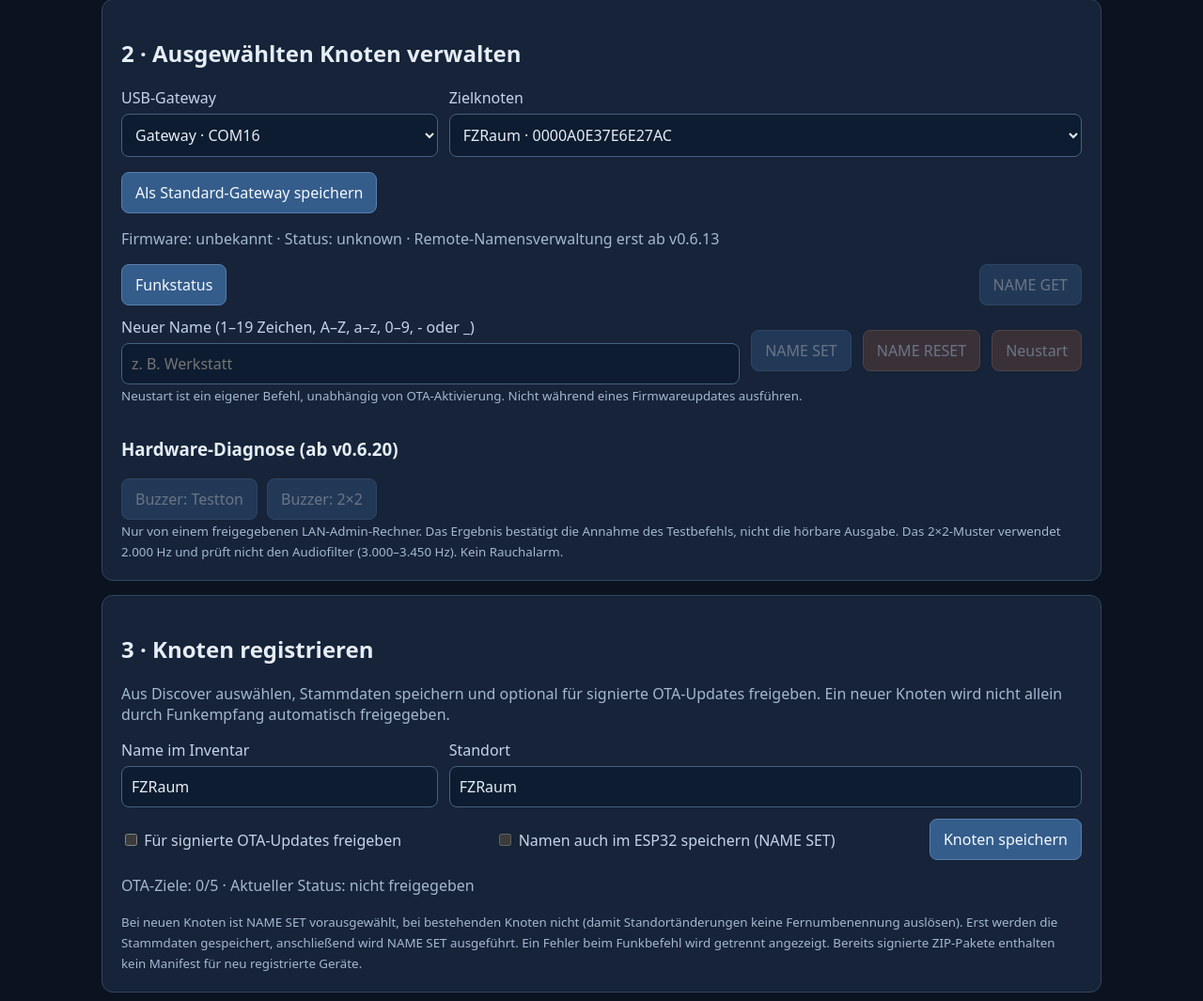
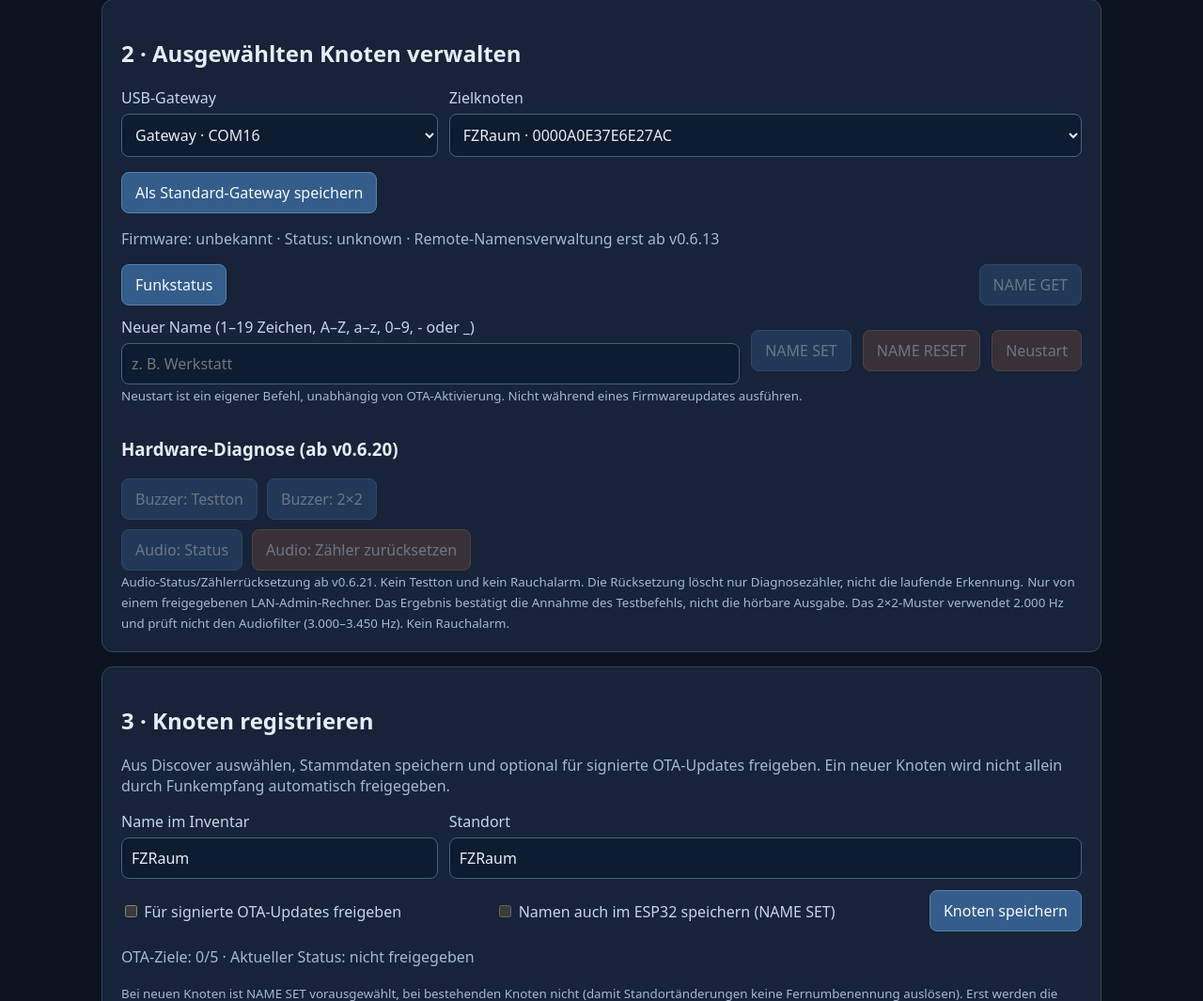
Before and after one commit to lexxi/smoke-listener-mesh, a Flask app: page /nodes in a window 1280 px wide. Shown: the part 696-1761 px from the top of the page at 94% size. Run offline with Flask 3, Linux system fonts and the light colour scheme; data that the repository does not hold is empty.

Commit message:
web: add audio status and diagnostic counter reset buttons to regular nodes view

```diff
--- a/web/templates/nodes.html
+++ b/web/templates/nodes.html
@@ -41,6 +41,11 @@ tr.pick{cursor:pointer}tr.pick:hover{background:#20324b}tr.selected{background:#
 <div class="row" style="margin-top:16px"><h3>Hardware-Diagnose (ab v0.6.20)</h3></div>
 <div class="row" style="justify-content:flex-start;gap:10px"><button id="buzzer-test" type="button">Buzzer: Testton</button>
 <button id="buzzer-2x2" type="button">Buzzer: 2×2</button></div>
+<div class="row" style="justify-content:flex-start;gap:10px;margin-top:10px">
+<button id="audio-status" type="button">Audio: Status</button>
+<button id="audio-reset" type="button" class="danger">Audio: Zähler zurücksetzen</button></div>
+<small>Audio-Status/Zählerrücksetzung ab v0.6.21. Kein Testton und kein Rauchalarm.
+Die Rücksetzung löscht nur Diagnosezähler, nicht die laufende Erkennung.</small>
 <small>Nur von einem freigegebenen LAN-Admin-Rechner. Das Ergebnis bestätigt die Annahme des Testbefehls, nicht die hörbare Ausgabe.
 Das 2×2-Muster verwendet 2.000 Hz und prüft nicht den Audiofilter (3.000–3.450 Hz). Kein Rauchalarm.</small>
 </section>
@@ -91,6 +96,10 @@ function diagnosticVersion(v){
  const a=String(v||'').match(/^(\d+)\.(\d+)\.(\d+)(?:\.[a-h])?$/);
  return !!a && (+a[1]>0 || +a[2]>6 || (+a[2]===6 && +a[3]>=20));
 }
+function audioVersion(v){
+ const a=String(v||'').match(/^(\d+)\.(\d+)\.(\d+)(?:\.[a-h])?$/);
+ return !!a && (+a[1]>0 || +a[2]>6 || (+a[2]===6 && +a[3]>=21));
+}
 function versionAtLeast(v){
  const a=String(v||'').match(/^(\d+)\.(\d+)\.(\d+)(?:\.[a-h])?$/);
  return !!a && (+a[1]>0 || +a[2]>6 || (+a[2]===6 && +a[3]>=13));
@@ -139,6 +148,8 @@ function selection(){
  }
  for(const id of ['buzzer-test','buzzer-2x2'])
    $(id).disabled=running||!n||!g||forbidden||(lanReadOnly&&!lanDiagnosticsAdmin)||!diagnosticVersion(n.firmware);
+ for(const id of ['audio-status','audio-reset'])
+   $(id).disabled=running||!n||!g||forbidden||(lanReadOnly&&!lanDiagnosticsAdmin)||!audioVersion(n.firmware);
  $('registry-ota').disabled=lanReadOnly||running||registrationBusy||!n||gatewayNodes.includes(t);
  $('registry-sync-name').disabled=lanReadOnly||running||registrationBusy||!n||!versionAtLeast(n?.firmware)||forbidden;
  $('registry-save').disabled=lanReadOnly||running||registrationBusy||!!pendingNameSync||!n||!t;
@@ -157,7 +168,7 @@ async function action(a){
  const t=$('target').value,g=$('gateway').value,n=$('name').value.trim();
  if(running||!t||!g)return;
  if(a==='NAME_SET'&&!/^[A-Za-z0-9_-]{1,19}$/.test(n)){alert('Ungültiger Name (1–19 Zeichen A-Z a-z 0-9 - _)');return}
- if((a==='NAME_SET'||a==='NAME_RESET'||a==='RESTART'||a==='BUZZER_TEST'||a==='BUZZER_2X2')&&
+ if((a==='NAME_SET'||a==='NAME_RESET'||a==='RESTART'||a==='BUZZER_TEST'||a==='BUZZER_2X2'||a==='AUDIO_RESET')&&
     !confirm('Ziel: '+t+'\nBefehl: '+a+(a==='NAME_SET'?' '+n:'')+'\nWirklich ausführen?'))return;
  running=true;selection();
  try{
@@ -318,7 +329,7 @@ async function saveGatewayDefault(){
 }
 $('gateway-default').onclick=saveGatewayDefault;
 $('discover').onclick=discover;$('gateway').onchange=selection;$('target').onchange=selection;
-for(const [id,a] of [['status','STATUS'],['get','NAME_GET'],['set','NAME_SET'],['reset','NAME_RESET'],['restart','RESTART'],['buzzer-test','BUZZER_TEST'],['buzzer-2x2','BUZZER_2X2']])
+for(const [id,a] of [['status','STATUS'],['get','NAME_GET'],['set','NAME_SET'],['reset','NAME_RESET'],['restart','RESTART'],['buzzer-test','BUZZER_TEST'],['buzzer-2x2','BUZZER_2X2'],['audio-status','AUDIO_STATUS'],['audio-reset','AUDIO_RESET']])
  $(id).onclick=()=>action(a);
 load().catch(e=>$('message').textContent=e.message);setInterval(jobRefresh,2000);
 </script></body></html>
```
